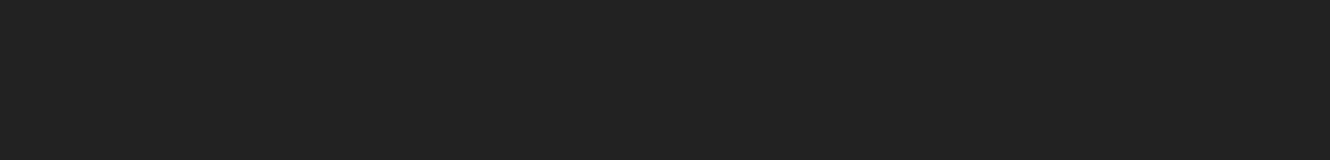
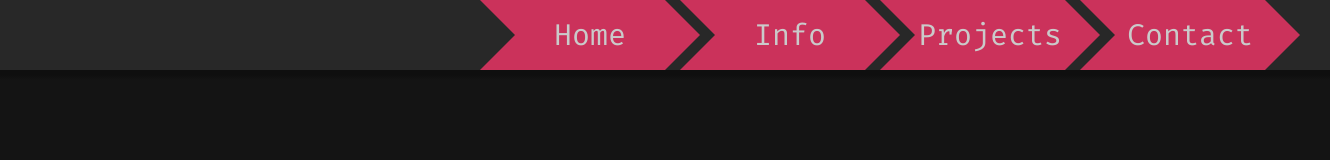
Before and after one commit to jdjs7/jdjs7.github.io, a plain HTML site: page index.html in a window 1280 px wide. Shown: the whole page, 1330 px wide, since content can reach past the window. Drawn offline with Linux system fonts and the light colour scheme.

Commit message:
added HeaderNav

```diff
--- a/index.html
+++ b/index.html
@@ -1,12 +1,17 @@
-<!DOCTYPE html>
 <html lang="en">
   <head>
+    <link
+      href="https://fonts.googleapis.com/css2?family=Fira+Code&display=swap"
+      rel="stylesheet"
+    />
     <link rel="stylesheet" href="style/styles.css" />
-    <meta charset="UTF-8" />
-    <meta name="viewport" content="width=device-width, initial-scale=1.0" />
-    <title>Document</title>
+    <link rel="stylesheet" href="style/ArrowStyle.css" />
   </head>
   <body>
+    <div id="headline">
+      <div id="headShadow"></div>
+    </div>
     <script src="src/script.js"></script>
+    <script src="src/header.js"></script>
   </body>
 </html>
--- /dev/null
+++ b/src/header.js
@@ -0,0 +1,96 @@
+class HSubInstance {
+  constructor(Name) {
+    this.Name = Name;
+  }
+}
+
+class HInstance {
+  constructor(Name) {
+    this.Name = Name;
+    this.SubInstance = [];
+    this.init();
+  }
+
+  init() {
+    this.element = document.createElement("div");
+    this.element.addEventListener("mouseover", function (e) {
+      MouseIn(e);
+    });
+    this.element.addEventListener("mouseleave", function (e) {
+      MouseOut(e);
+    });
+    this.element.classList.add("HInstance");
+    this.element.classList.add("Arrow");
+    MakeArrow(this.element, this.Name);
+    document.getElementById("headline").append(this.element);
+  }
+
+  newSub(name) {
+    let e = new HSubInstance(name);
+    this.SubInstance.push(e);
+    return e;
+  }
+
+  get SubInstanceAmount() {
+    return this.SubInstance.length;
+  }
+}
+
+function MouseIn(element) {
+  for (const child of element.target.children) {
+    if (child.classList.contains("ArrowBody")) {
+      child.style.backgroundColor = "#8b223e";
+    } else {
+      child.style.borderLeft = "35px solid #8b223e";
+    }
+  }
+}
+
+function MouseOut(element) {
+  for (const child of element.target.children) {
+    if (child.classList.contains("ArrowBody")) {
+      child.style.backgroundColor = "#cb325b";
+    } else {
+      child.style.borderLeft = "35px solid #cb325b";
+    }
+  }
+}
+
+function MakeArrow(parent, Text) {
+  var ArrowHead = document.createElement("div");
+  var ArrowBody = document.createElement("div");
+  var ArrowTailTop = document.createElement("div");
+  var ArrowTailBot = document.createElement("div");
+  ArrowBody.style.borderLeft;
+  ArrowHead.classList.add("ArrowHead");
+  ArrowBody.classList.add("ArrowBody");
+  ArrowTailTop.classList.add("ArrowTailTop");
+  ArrowTailBot.classList.add("ArrowTailBot");
+
+  ArrowBody.textContent = Text;
+
+  parent.classList.add("ArrowContainer");
+  parent.append(ArrowHead);
+  parent.append(ArrowBody);
+  parent.append(ArrowTailTop);
+  parent.append(ArrowTailBot);
+}
+
+let test1 = new HInstance("Home");
+let test2 = new HInstance("Info");
+let test3 = new HInstance("Projects");
+let test4 = new HInstance("Contact");
+
+test4.element.style.right = "30";
+test3.element.style.right = "230px";
+test2.element.style.right = "430px";
+test1.element.style.right = "630px";
+
+/*
+let league = new HInstance();
+league.newPlayer("Mark");
+league.newPlayer("Roger");
+
+console.log(league.SubInstanceAmount, "Players");
+console.log(league.SubInstance);
+*/
--- /dev/null
+++ b/style/ArrowStyle.css
@@ -0,0 +1,63 @@
+.ArrowContainer {
+  display: grid;
+  grid-template-rows: auto auto;
+  grid-template-columns: auto auto auto;
+  position: absolute;
+}
+.ArrowHead {
+  grid-row-start: 1;
+  grid-column-start: 3;
+  grid-row-end: 3;
+  grid-column-end: 4;
+
+  width: 0;
+  height: 0;
+  border-top: 35px solid transparent;
+  border-left: 35px solid #cb325b;
+  border-bottom: 35px solid transparent;
+  pointer-events: none;
+}
+.ArrowBody {
+  grid-row-start: 1;
+  grid-column-start: 2;
+  grid-row-end: 3;
+  grid-column-end: 3;
+  width: 150px;
+  height: 100%;
+  text-align: center;
+  background-color: #cb325b;
+  pointer-events: none;
+}
+.ArrowTailTop {
+  grid-row-start: 1;
+  grid-column-start: 1;
+  grid-row-end: 2;
+  grid-column-end: 2;
+
+  width: 0;
+  height: 0;
+  border-top: 0px solid transparent;
+  border-left: 35px solid #cb325b;
+  border-bottom: 35px solid transparent;
+  transform: rotate(90deg);
+  pointer-events: none;
+}
+.ArrowTailBot {
+  grid-row-start: 2;
+  grid-column-start: 1;
+  grid-row-end: 3;
+  grid-column-end: 2;
+
+  width: 0;
+  height: 0;
+  border-top: 35px solid transparent;
+  border-left: 35px solid #cb325b;
+  border-bottom: 0px solid transparent;
+  transform: rotate(-90deg);
+  pointer-events: none;
+}
+
+.ArrowContainer > div:hover {
+  color: white;
+  font-weight: bold;
+}
--- a/style/styles.css
+++ b/style/styles.css
@@ -1,3 +1,39 @@
 body {
-  background-color: rgb(34, 34, 34);
+  background-color: rgb(20, 20, 20);
+  margin: 0;
 }
+
+#headline {
+  background-color: rgb(40, 40, 40);
+  padding-bottom: 10px;
+  padding-right: 50px;
+  width: 100%;
+  height: 70px;
+  position: sticky;
+  top: 0;
+}
+
+#headShadow {
+  width: 100%;
+  height: 10px;
+  position: absolute;
+  bottom: 0px;
+  background: rgb(15, 15, 15);
+  background: linear-gradient(
+    180deg,
+    rgba(15, 15, 15, 1) 50%,
+    rgba(20, 20, 20, 1) 100%
+  );
+}
+
+.HInstance {
+  color: rgb(202, 202, 202);
+  float: right;
+  font-size: 30px;
+  font-family: "Fira Code", monospace;
+  line-height: 70px;
+}
+/*
+#8b3efe purple
+#f22e84 red
+*/
```
